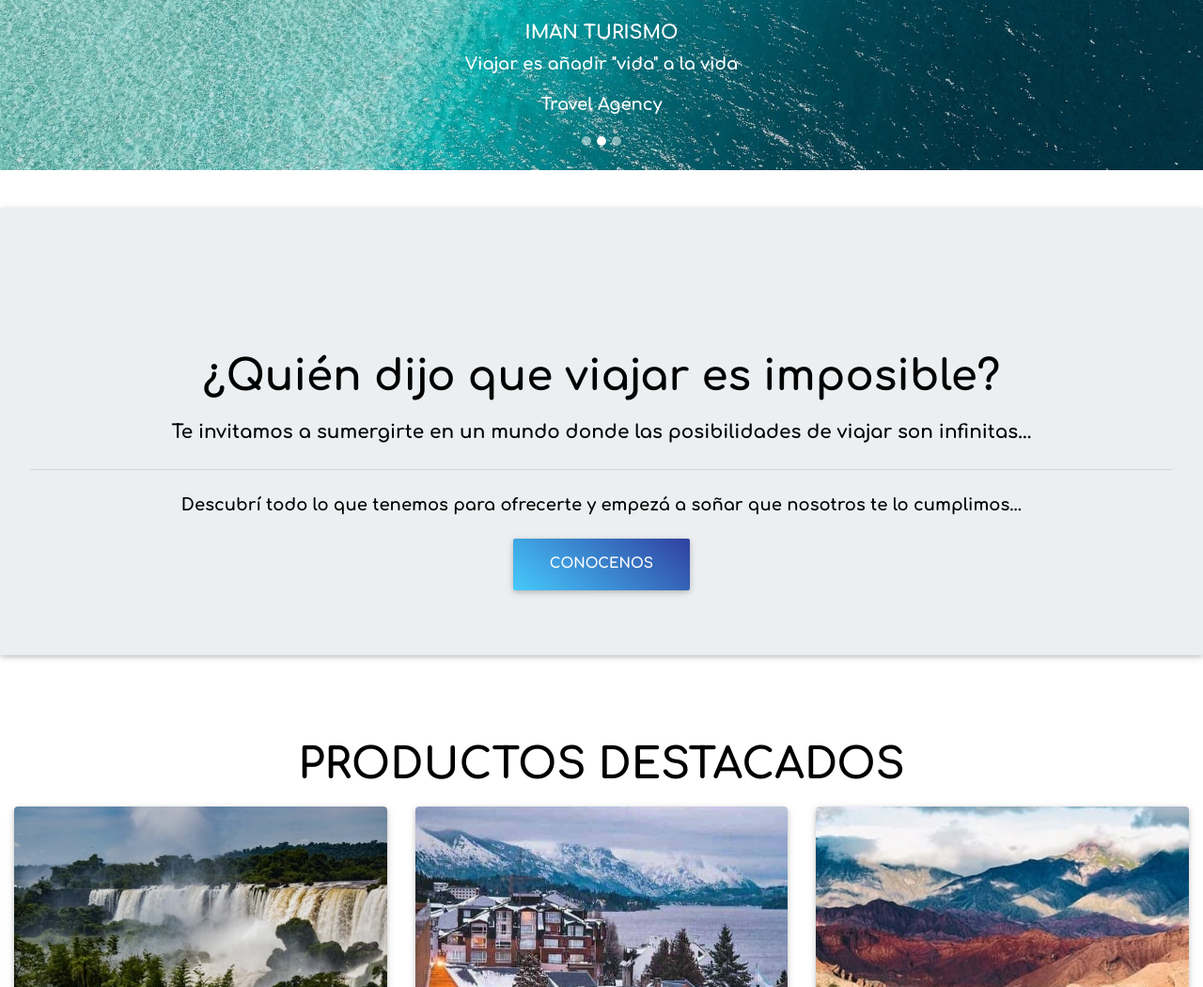
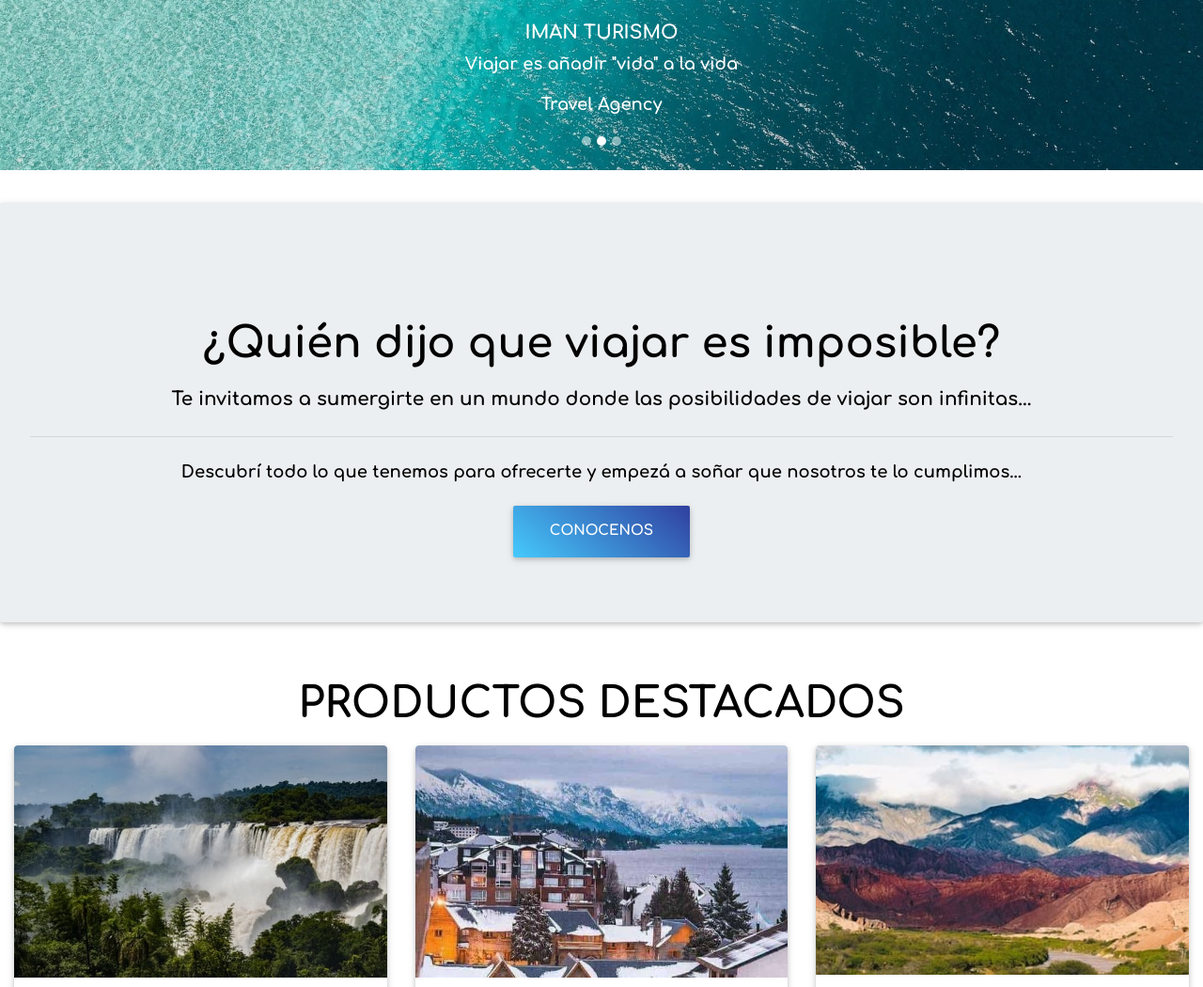
Before and after one commit to flavia-88m/repositorioiman_2021, a website: page index.html in a window 1280 px wide. Shown: the part 509-1559 px from the top of the page at 94% size. Drawn offline with nearby package versions, Linux system fonts and the light colour scheme.

Commit message:
Ultimos cambios

```diff
--- a/assets/scss/archivo.scss
+++ b/assets/scss/archivo.scss
@@ -74,11 +74,11 @@ p {
 #oracion3 {
   font-size: 45px;
   line-height: 1.6;
-  margin-top: 80px;
+  margin-top: 50px;
 }
 
 .Index {
-  margin-top: 20px;
+  margin-top: 15px;
   padding-top: 20px;
 }
 
```
Also changed, not shown: assets/css/archivo.css.
